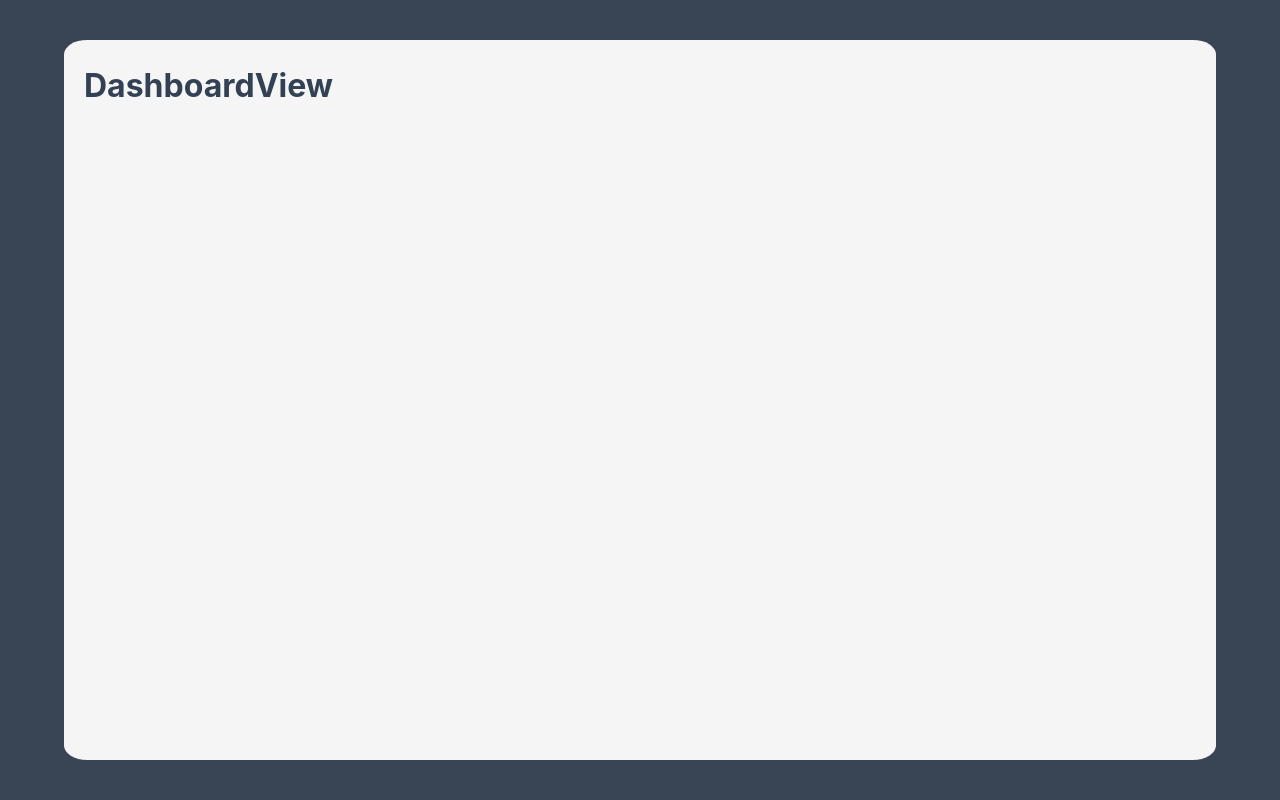
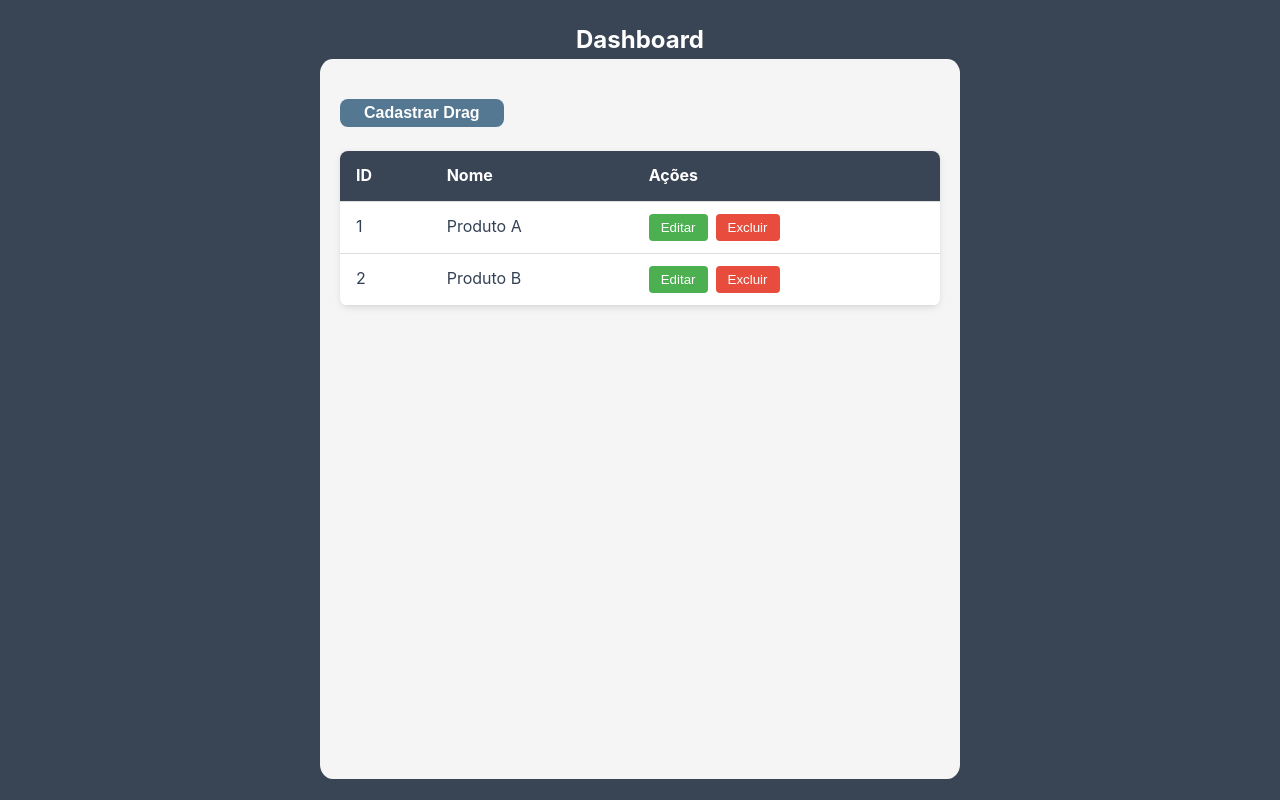
Before and after one commit to anngelos/x-dragons, a React (Vite) app: page /dashboard in a window 1280 px wide. Built offline with nearby package versions, Linux system fonts and the light colour scheme.

Commit message:
create a table for dragon list in DashboardView

```diff
--- /dev/null
+++ b/src/components/Table.jsx
@@ -0,0 +1,37 @@
+import styles from "../styles/Table.module.css";
+
+function Table() {
+  return (
+    <>
+      <table className={styles.dashboardTable}>
+        <thead>
+          <tr>
+            <th>ID</th>
+            <th>Nome</th>
+            <th>Ações</th>
+          </tr>
+        </thead>
+        <tbody>
+          <tr>
+            <td>1</td>
+            <td>Produto A</td>
+            <td>
+              <button className={styles.editBtn}>Editar</button>
+              <button className={styles.deleteBtn}>Excluir</button>
+            </td>
+          </tr>
+          <tr>
+            <td>2</td>
+            <td>Produto B</td>
+            <td>
+              <button className={styles.editBtn}>Editar</button>
+              <button className={styles.deleteBtn}>Excluir</button>
+            </td>
+          </tr>
+        </tbody>
+      </table>
+    </>
+  );
+}
+
+export default Table;
--- /dev/null
+++ b/src/services/api-route.js
@@ -0,0 +1,5 @@
+const API_ROUTE = {
+  BASE_URL: "http://5c4b2a47aa8ee500142b4887.mockapi.io/api/v1/dragon",
+};
+
+export default API_ROUTE;
--- a/src/styles/DashboardView.module.css
+++ b/src/styles/DashboardView.module.css
@@ -1,9 +1,37 @@
 .dashboardContainer {
-  width: 90vw;  /* 100% da largura da tela */
-  height: 90vh;  /* altura como quiser */
+  width: 50vw;
+  height: 90vh;
   padding: 20px;
   box-sizing: border-box;
   background-color: #f5f5f5;
   border-radius: 2%;
   overflow: auto;
 }
+
+.title {
+  color: white;
+  text-align: center;
+}
+
+.createDragBtn {
+    background: #547792;
+    border: none;
+    border-radius: 8px;
+    padding: 5px 24px;
+    color: white;
+    font-size: 16px;
+    font-weight: 600;
+    cursor: pointer;
+    transition: all 0.2s ease;
+    position: relative;
+    margin-top: 20px;
+    margin-bottom: 24px;
+}
+
+.createDragBtn:hover {
+    background: #213448;
+}
+
+.createDragBtn:active {
+    transform: translateY(1px);
+}
--- /dev/null
+++ b/src/styles/Table.module.css
@@ -0,0 +1,61 @@
+.dashboardContainer {
+  width: 100vw;
+  height: 90vh;
+  padding: 20px;
+  background-color: #f5f5f5;
+  box-sizing: border-box;
+  overflow: auto;
+}
+
+.dashboardTable {
+  width: 100%;
+  border-collapse: collapse;
+  background: white;
+  box-shadow: 0px 2px 6px rgba(0, 0, 0, 0.1);
+  border-radius: 8px;
+  overflow: hidden;
+}
+
+.dashboardTable th,
+.dashboardTable td {
+  padding: 12px 16px;
+  text-align: left;
+  border-bottom: 1px solid #ddd;
+}
+
+.dashboardTable th {
+  background-color: #394455;
+  color: white;
+  font-weight: bold;
+}
+
+.dashboardTable tr:hover {
+  background-color: #f1f1f1;
+}
+
+.editBtn {
+  background-color: #4caf50;
+  color: white;
+  border: none;
+  padding: 6px 12px;
+  margin-right: 8px;
+  border-radius: 4px;
+  cursor: pointer;
+}
+
+.deleteBtn {
+  background-color: #e74c3c;
+  color: white;
+  border: none;
+  padding: 6px 12px;
+  border-radius: 4px;
+  cursor: pointer;
+}
+
+.editBtn:hover {
+  background-color: #45a049;
+}
+
+.deleteBtn:hover {
+  background-color: #c0392b;
+}
--- a/src/views/DashboardView.jsx
+++ b/src/views/DashboardView.jsx
@@ -1,10 +1,15 @@
+import Table from "../components/Table";
 import styles from "../styles/DashboardView.module.css";
 
 function DashboardView() {
   return (
     <>
+      <h2 className={styles.title}>Dashboard</h2>
       <div className={styles.dashboardContainer}>
-        <h1>DashboardView</h1>
+        <button type="submit" className={styles.createDragBtn}>
+          <span className={styles.btnText}>Cadastrar Drag</span>
+        </button>
+        <Table />
       </div>
     </>
   );
```
